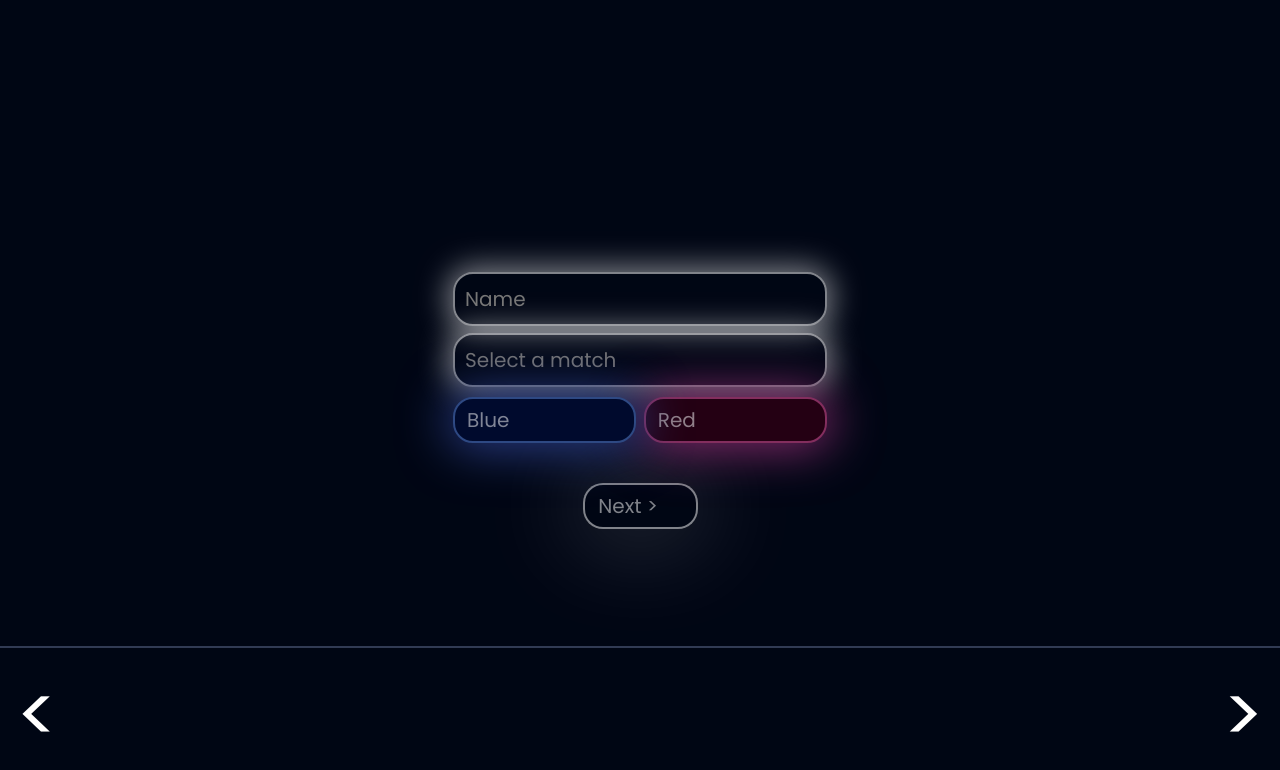
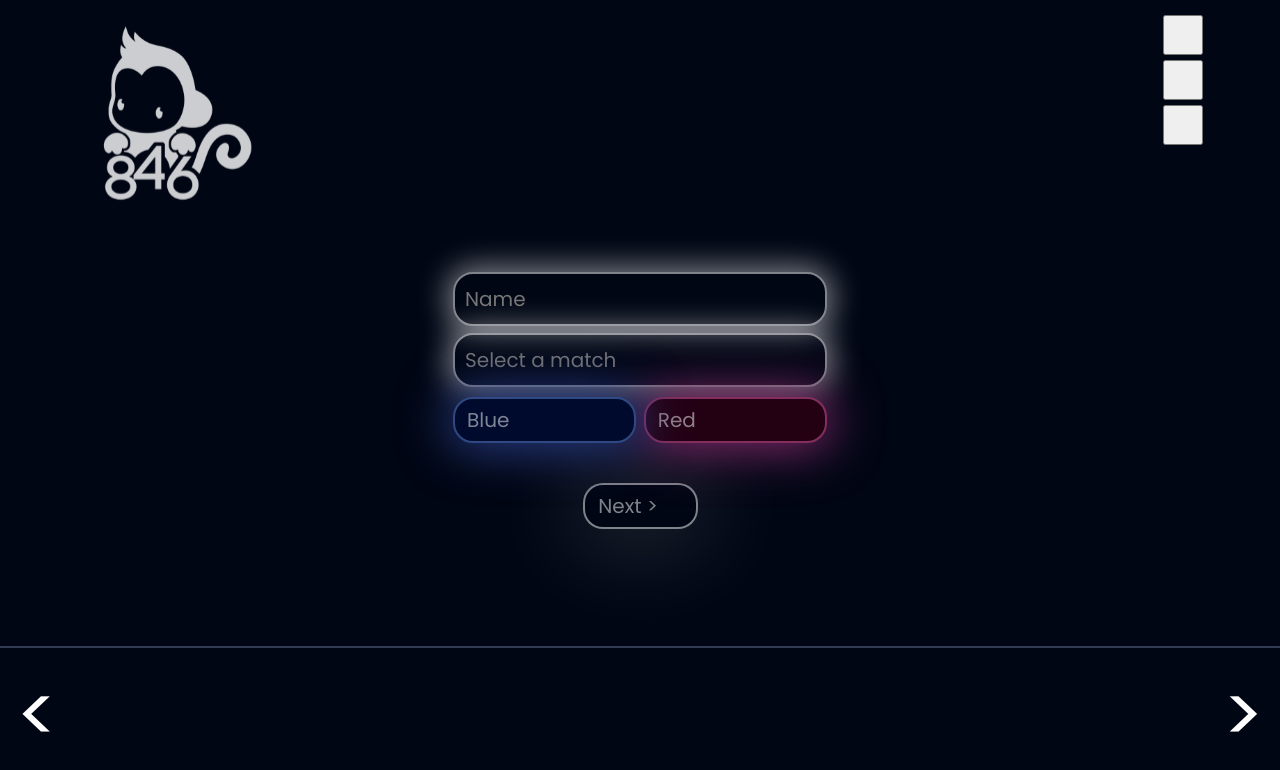
Before and after one commit to prak132/scouting-app, a React (Create React App) app in the folder scouting-app-2024/: page / in a window 1280 px wide. Shown: the top 770 px of the page. Built offline with nearby package versions, Linux system fonts and the light colour scheme.

Commit message:
top menu buttons added

```diff
--- a/scouting-app-2024/src/App.css
+++ b/scouting-app-2024/src/App.css
@@ -85,6 +85,7 @@ button:hover {
   transition: all;
   margin-bottom: 2vh;
   animation-duration: 1s;
+  transition: '.2s',
 }
 
 .selectedBTN {
@@ -102,6 +103,7 @@ button:hover {
   border: 1px solid #fff;
   background: rgba(145, 145, 145, 0.2);
   box-shadow: 0px 0px 51px 5px rgba(255, 255, 255, 0.25);
+  transition: '.2s',
 }
 
 .teamBTN {
@@ -111,6 +113,7 @@ button:hover {
   box-shadow: 0px 0px 51px 5px rgba(255, 255, 255, 0.25);
   width: 28vw;
   height: 28vw;
+  transition: .2s;
 }
 
 .teamBTNSelected {
@@ -121,4 +124,5 @@ button:hover {
   background: rgba(145, 145, 145, 0.2);
   box-shadow: 0px 0px 30px 5px rgba(255, 255, 255, 0.3);
   color: "white";
+  transition: .2s;
 }
--- a/scouting-app-2024/src/App.js
+++ b/scouting-app-2024/src/App.js
@@ -4,6 +4,7 @@ import AutoLayout from "./components/auto/layout.js";
 import TeleopLayout from "./components/quantitative/teleop/layout.js";
 import StartLayout from "./components/start/layout.js";
 import PageButtons from "./components/navigationButtons";
+import MenuElements from "./components/menus.js";
 import QualTeleopLayout from "./components/qualitative/teleop/layout.js";
 
 /*
@@ -42,6 +43,7 @@ function App() {
   const elapsedTime = 1501;
   return (
     <div >
+      <MenuElements/>
       <div>{choosePage(elapsedTime)}</div>
       <PageButtons onLeftButtonClick={handleLeftButtonClick} onRightButtonClick={handleRightButtonClick} />
     </div>
--- /dev/null
+++ b/scouting-app-2024/src/components/menu.css
@@ -0,0 +1,29 @@
+.topBar {
+    display: flex;
+    position: absolute;
+    top: 0;
+    margin-top: 15px;
+    width: 87%;
+}
+
+.logo {
+    display: flex;
+    position: relative;
+    width: 15%;
+    margin-bottom: auto;
+}
+
+.topButtons {
+    display: flex;
+    position: relative;
+    width: 15%;
+    margin-left: auto;
+    flex-direction: column;
+}
+
+.button {
+    margin-left: auto;
+    margin-bottom: 5px;
+    height: 40px;
+    width: 40px;
+}
--- /dev/null
+++ b/scouting-app-2024/src/components/menus.js
@@ -0,0 +1,20 @@
+import React from 'react';
+import Logo from "./assets/monkeylogo.svg";
+import "./menu.css";
+
+const PageButtons = ({ onLeftButtonClick, onRightButtonClick }) => {
+  return (
+    <div>
+        <div className='topBar'>
+            <img src={Logo} className='logo'></img>
+            <div className='topButtons'>
+                <button className='button topButton'></button>
+                <button className='button midButton'></button>
+                <button className='button bottomButton'></button>
+            </div>
+        </div>
+    </div>
+  );
+};
+
+export default PageButtons;
--- a/scouting-app-2024/src/components/qualitative/teleop/notesBox.js
+++ b/scouting-app-2024/src/components/qualitative/teleop/notesBox.js
@@ -11,6 +11,7 @@ const RectangleWithText = () => {
           backgroundColor: '#00000000',
           padding: '20px',
           boxSizing: 'border-box',
+          overflow: 'hidden',
         }}
       >
         <h2
```
